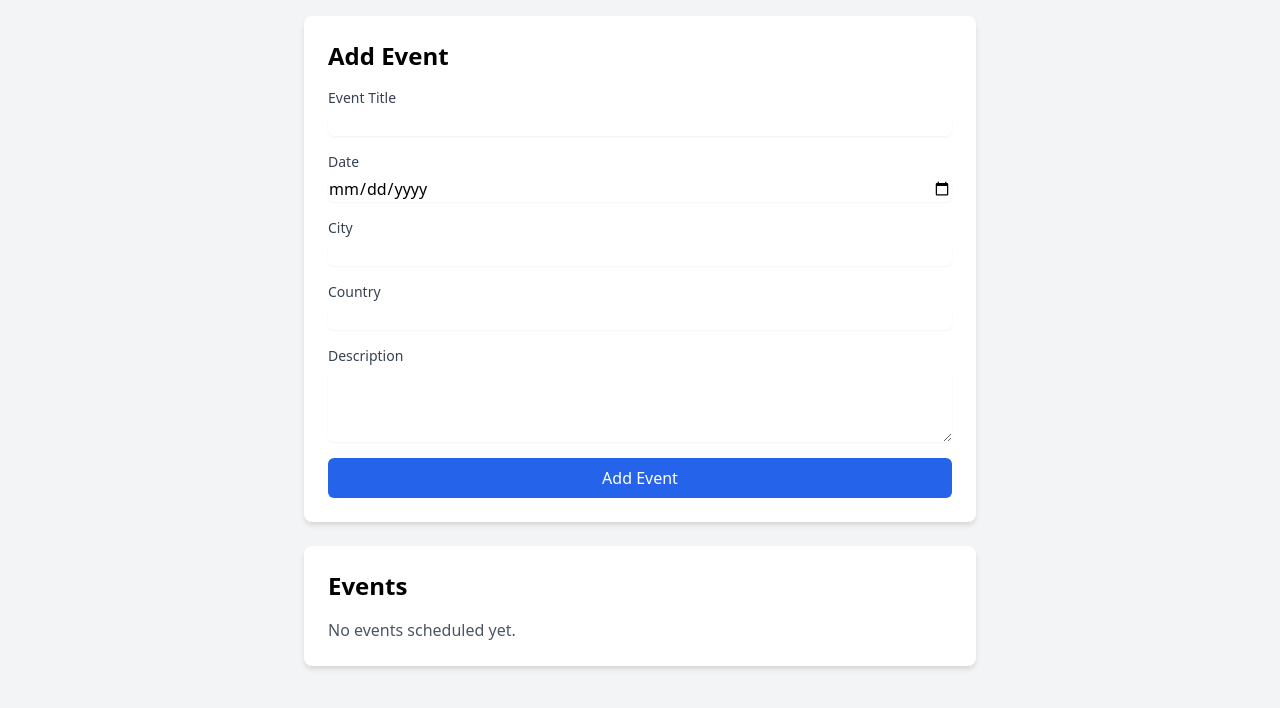
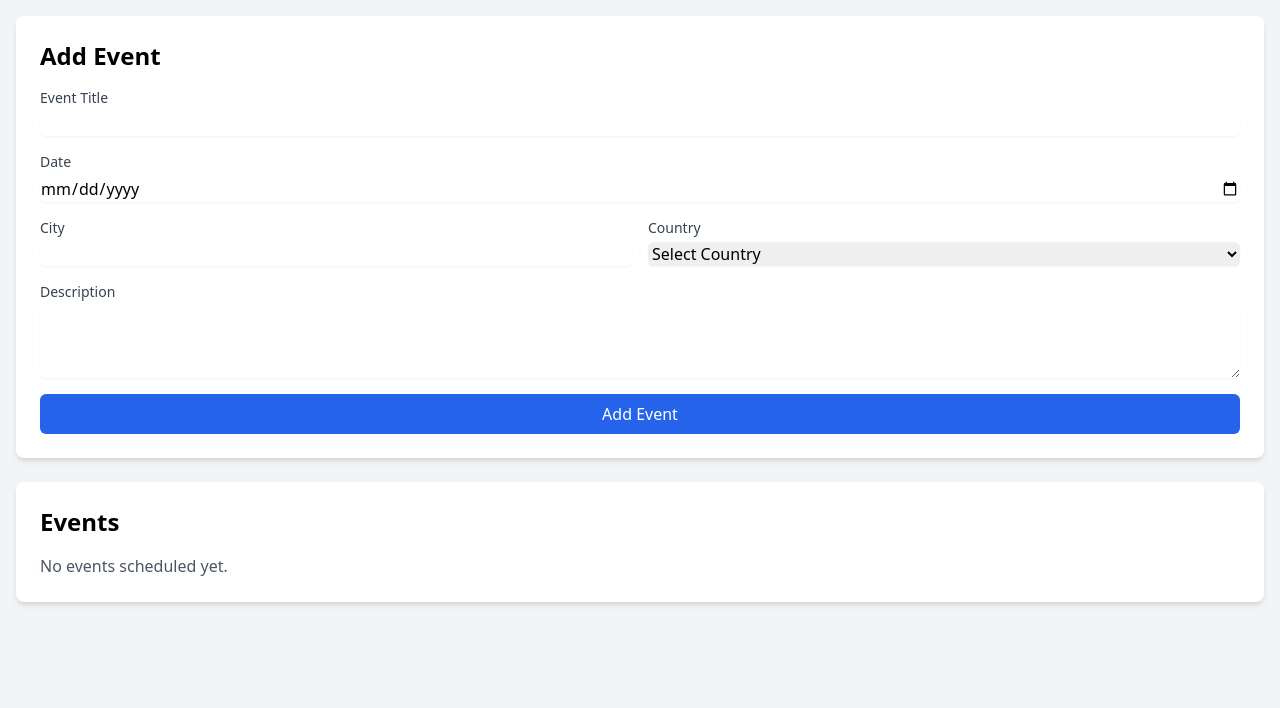
Before and after one commit to joshua2705/Flask-webapp, a Flask app: page /calendar in a window 1280 px wide. Shown: the part 56-764 px from the top of the page. Run offline with Flask 3, Linux system fonts and the light colour scheme.

Commit message:
city/country

```diff
--- a/templates/calendar.html
+++ b/templates/calendar.html
@@ -3,7 +3,7 @@
 {% block title %}Calendar{% endblock %}
 
 {% block content %}
-<div class="max-w-2xl mx-auto">
+<div class="container">
     <div class="bg-white rounded-lg shadow-md p-6 mb-6">
         <h2 class="text-2xl font-bold mb-4">Add Event</h2>
         <form action="{{ url_for('calendar.add_calendar_event') }}" method="POST">
@@ -18,15 +18,27 @@
                     <input type="date" name="date" required
                         class="mt-1 block w-full rounded-md border-gray-300 shadow-sm focus:border-blue-500 focus:ring-blue-500">
                 </div>
-                <div>
+
+
+                <div class="flex space-x-4">
+                    <div class="flex-1">
                         <label class="block text-sm font-medium text-gray-700">City</label>
                         <input type="text" name="city" required
                             class="mt-1 block w-full rounded-md border-gray-300 shadow-sm focus:border-blue-500 focus:ring-blue-500">
                     </div>
-                <div>
+                    <div class="flex-1">
                         <label class="block text-sm font-medium text-gray-700">Country</label>
-                    <input type="text" name="country" required
+                        <select name="country" required
                             class="mt-1 block w-full rounded-md border-gray-300 shadow-sm focus:border-blue-500 focus:ring-blue-500">
+                            <option value="">Select Country</option>
+                            <option value="US">United States</option>
+                            <option value="CA">Canada</option>
+                            <option value="UK">United Kingdom</option>
+                            <option value="IN">India</option>
+                            <option value="AU">Australia</option>
+
+                        </select>
+                    </div>
                 </div>
                 <div>
                     <label class="block text-sm font-medium text-gray-700">Description</label>
@@ -40,6 +52,8 @@
             </div>
         </form>
     </div>
+</div>
+
 
     <div class="bg-white rounded-lg shadow-md p-6">
         <h2 class="text-2xl font-bold mb-4">Events</h2>
@@ -47,7 +61,7 @@
         <div class="space-y-4">
             {% for event in events %}
             <div class="border-l-4 border-blue-500 pl-4 py-2">
-                <h3 class="font-bold">{{ event.title }}</h3>
+                <h3 class="font-bold">{{ event.name }}</h3>
                 <p class="text-sm text-gray-600">{{ event.date }}</p>
                 {% if event.description %}
                 <p class="text-gray-700 mt-1">{{ event.description }}</p>
```
Lines whose indentation alone changed are shown as unchanged.
